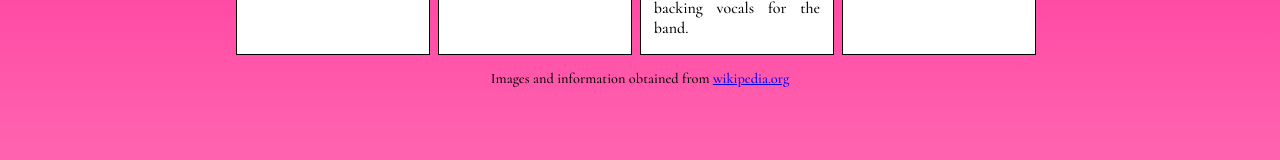
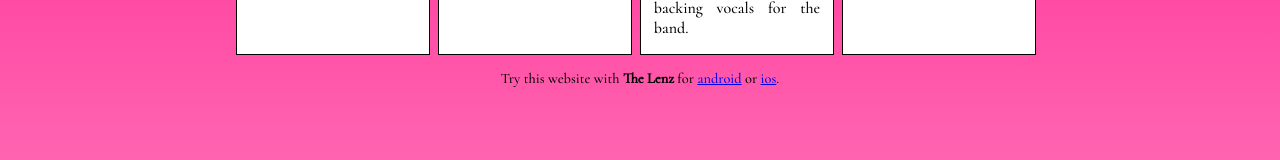
Before and after one commit to AndreasV84/udacity-scholarship, a plain HTML site: page challenges/webs/14.11/layout.html in a window 1280 px wide. Shown: the part 466-626 px from the top of the page. Drawn offline with Linux system fonts and the light colour scheme.

Commit message:
Update footer info

```diff
--- a/challenges/webs/14.11/layout.html
+++ b/challenges/webs/14.11/layout.html
@@ -39,6 +39,6 @@
 			<p>Russel Hobbs is a fictional American musician of Gorillaz. He provides the drums and percussion for the band.</p>
 		</div>
 	</div>
-	<div class="footer">Images and information obtained from <a href="https://www.wikipedia.org/" target="_blank">wikipedia.org</a></div>
+	<div class="footer">Try this website with <strong>The Lenz</strong> for <a href="https://play.google.com/store/apps/details?id=com.telekom.electronicbeats&hl=es" target="_blank">android</a> or <a href="https://itunes.apple.com/fr/app/the-lenz-by-electronic-beats/id1215808465?l=en&mt=8" target="_blank">ios</a>.</div>
 </body>
 </html>
```
